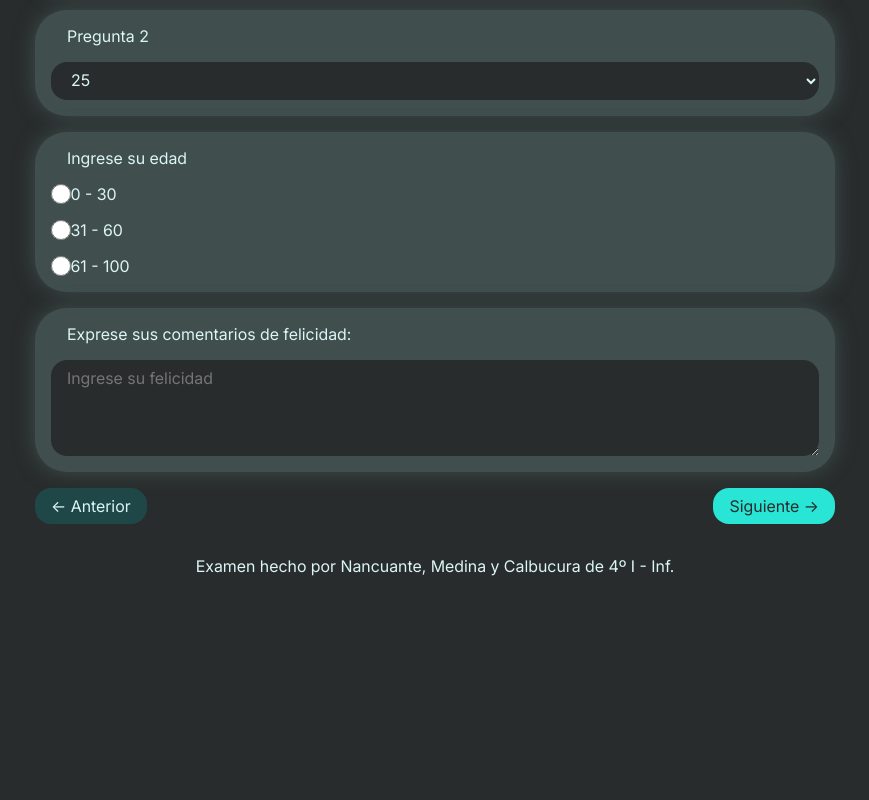
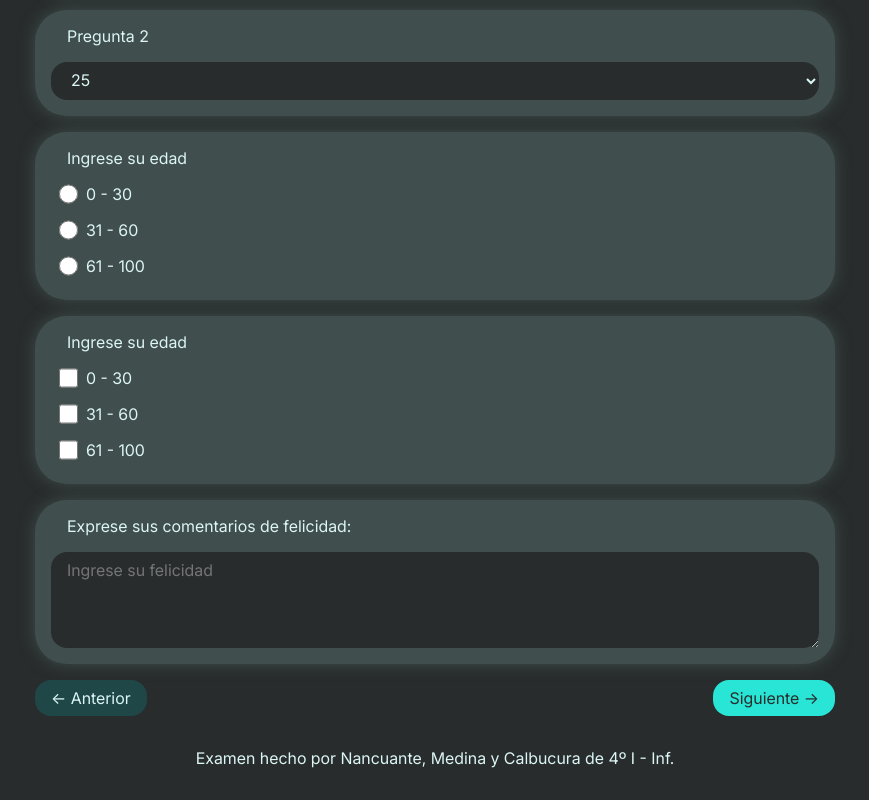
Before and after one commit to Nancuante-Juan/Multimedia-TP6, a plain HTML site: page index.html in a window 1280 px wide. Shown: the part 917-1717 px from the top of the page, without its empty margins (205-1074 px from the left). Before the commit the page ends 1525 px from the top, so only its background shows below. Drawn offline with Linux system fonts and the light colour scheme.

Commit message:
Se introdujo un nuevo componente y animaciones al pulsar los botones

```diff
--- a/index.html
+++ b/index.html
@@ -9,7 +9,7 @@
 <body>
     <form>
         <h1>Examen sobre el diseño web</h1>
-        <h2>Sección</h2>
+        <h2>Sección 1</h2>
 
         <div class="contenido">
             <label for="name">Ingrese su nombre</label>
@@ -39,7 +39,8 @@
 
 
         <div class="contenido">
-            <label for="age3">Ingrese su edad</label>
+                <label for="age">Ingrese su edad</label>
+            <div class="rad_padre">
                 <div class="rad_cont">
                     <input type="radio" id="age1" name="age" value="30">
                     <label for="age1">0 - 30</label>
@@ -51,6 +52,25 @@
                 <div class="rad_cont">
                     <input type="radio" id="age3" name="age" value="100">
                     <label for="age3">61 - 100</label>
+                </div>
+            </div>
+        </div>
+
+        <div class="contenido">
+            <label for="age">Ingrese su edad</label>
+            <div class="rad_padre">
+                <div class="rad_cont">
+                    <input type="checkbox" id="age4" name="age" value="30">
+                    <label for="age4">0 - 30</label>
+                </div>
+                <div class="rad_cont">
+                    <input type="checkbox" id="age5" name="age" value="60">
+                    <label for="age5">31 - 60</label>
+                </div>
+                <div class="rad_cont">
+                    <input type="checkbox" id="age6" name="age" value="100">
+                    <label for="age6">61 - 100</label>
+                </div>
             </div>
         </div>
 
--- a/styles/style.css
+++ b/styles/style.css
@@ -12,14 +12,17 @@
 todos los valores de la página desde un solo lugar*/
 :root {
     --c_fondo: #282c2c;
+    --c_hover: #2f3434;
+    --c_click: #363c3c;
     --c_texto: #dcf5f5;
     --c_contenido: #404E4E;
     --c_principal: #28e5d5;
     --c_secundario: #1F4748;
     --fuente: 'Inter', Arial;
     --f_titulo: 'CalSans', Tahoma;
-    --sombra: 0px 0px 20px var(--c_contenido);
-    --s_principal: 0px 0px 20px #28e5d561;
+    --sombra: 0px 0px var(--margen) var(--c_contenido);
+    --s_principal: 0px 0px 10px #28e5d561;
+    --s_p_click: 0px 0px 10px #28e5d5da;
     --margen: 16px;
     --tamaño: var(--margen);
 }
@@ -75,23 +78,39 @@ h3{margin-top: 0;}
     padding-left: var(--margen);
     padding-right: var(--margen);
     resize: vertical;
+    transition-duration: 100ms;
 }
 
-input[type=radio]{
+input[type=radio], input[type=checkbox]{
     padding: 0;
     margin: 0;
     width: 20px;
     height: 20px;
+    margin-left: calc(var(--margen)/2);
 }
 .rad_cont>label{
     display: flex;
     width: 100%;
-    padding: 0;
+    padding: calc(var(--margen)/2);
+}
+.rad_padre{
+    display: flex;
+    flex-direction: column;
+    margin-top: calc(var(--margen)/-2);
 }
 .rad_cont{
     align-items: center;
     display: flex;
     width: 100%;
+    transition-duration: 100ms;
+    border-radius: var(--margen);
+}
+
+.rad_cont:hover, select:hover, input:hover, textarea:hover{
+    background-color: var(--c_hover);
+}
+.rad_cont:active, select:active, input:active, textarea:active{
+    background-color: var(--c_click);
 }
 
 
@@ -113,6 +132,10 @@ input[type=radio]{
     transform: scale(1.1) rotate(4deg);
     box-shadow: var(--s_principal);
 }
+.boton:active{
+    transform: scale(1.1) rotate(4deg);
+    box-shadow: var(--s_p_click);
+}
 
 label{
     padding-left: var(--margen);
```
Lines whose indentation alone changed are shown as unchanged.
